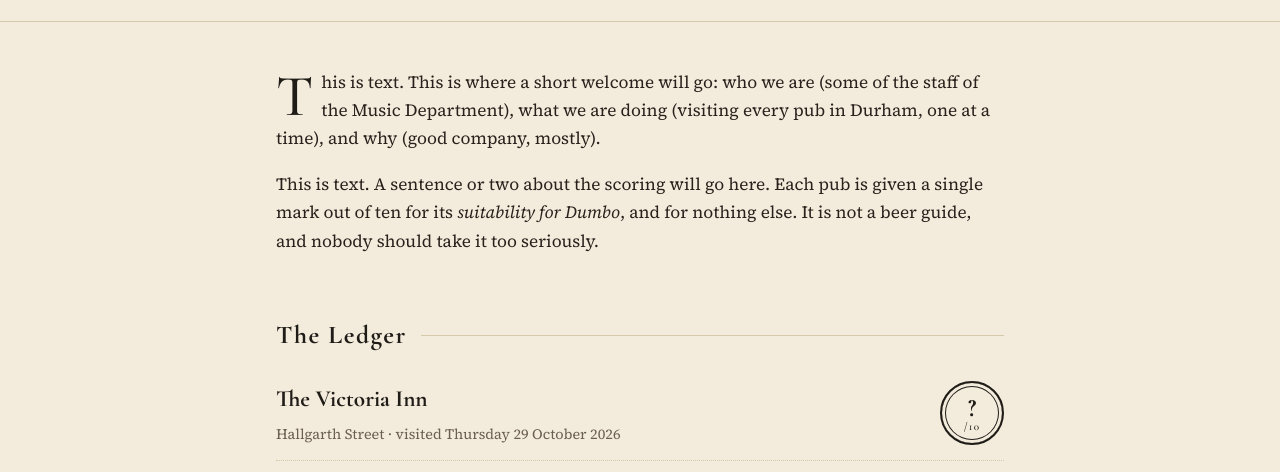
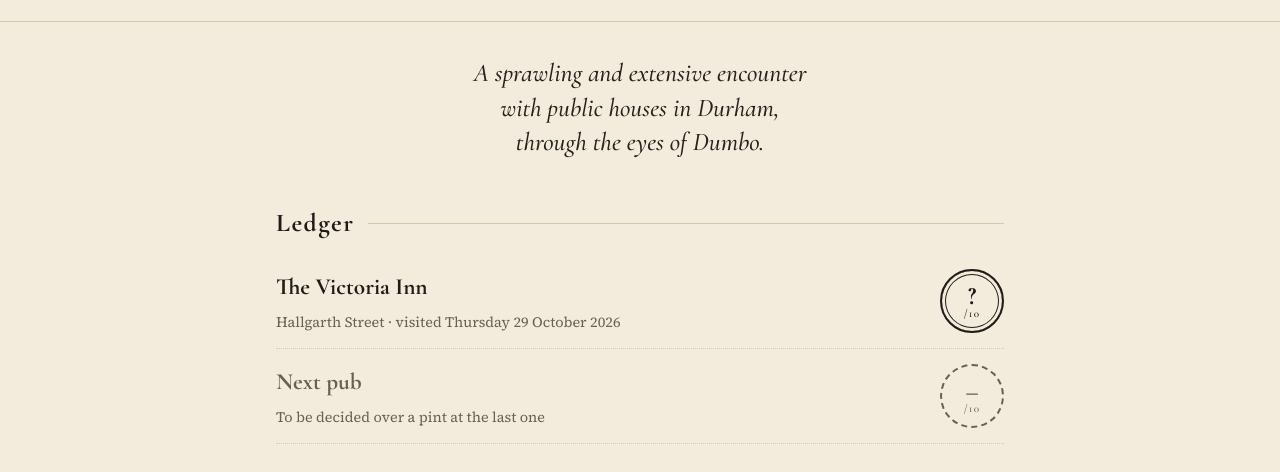
Before and after one commit to ericsegan/DUMBO, a plain HTML site: page index.html in a window 1280 px wide. Shown: the part 318-790 px from the top of the page. Drawn offline with nearby package versions, Linux system fonts and the light colour scheme.

Commit message:
Add files via upload

```diff
--- a/index.html
+++ b/index.html
@@ -19,11 +19,10 @@
 
 <main class="wrap">
   <section class="intro">
-    <p>This is text. This is where a short welcome will go: who we are (some of the staff of the Music Department), what we are doing (visiting every pub in Durham, one at a time), and why (good company, mostly).</p>
-    <p>This is text. A sentence or two about the scoring will go here. Each pub is given a single mark out of ten for its <em>suitability for Dumbo</em>, and for nothing else. It is not a beer guide, and nobody should take it too seriously.</p>
+    <p>A sprawling and extensive encounter with public houses in Durham, through the eyes of Dumbo.</p>
   </section>
 
-  <h2 class="section">The Ledger</h2>
+  <h2 class="section">Ledger</h2>
   <ul class="pub-list">
     <li>
       <a href="victoria-inn.html">
--- a/style.css
+++ b/style.css
@@ -41,9 +41,9 @@ img { max-width: 100%; display: block; }
 
 /* ---------- home ---------- */
 .intro { padding: 28px 0 8px; }
-.intro p:first-child::first-letter {
-  font-family: var(--display); font-size: 3.4em; float: left; line-height: .8;
-  padding: 6px 8px 0 0; color: var(--oxblood);
+.intro p {
+  font-family: var(--display); font-style: italic; font-size: 1.6rem; line-height: 1.35;
+  text-align: center; color: var(--ink); margin: 6px auto 0; max-width: 30ch;
 }
 h2.section {
   font-family: var(--display); font-weight: 700; color: var(--oxblood);
@@ -85,6 +85,7 @@ h2.section::after { content: ""; flex: 1; height: 1px; background: var(--rule);
 
 figure.photo { margin: 18px 0 6px; }
 figure.photo img { width: 100%; aspect-ratio: 3 / 2; object-fit: cover; border: 1px solid var(--rule); filter: sepia(.12); }
+figure.drawing img { aspect-ratio: auto; object-fit: contain; border: 0; filter: none; }
 figure.photo figcaption { font-size: .78rem; color: var(--muted); margin-top: 6px; }
 
 .ledger {
```
Also changed, not shown: victoria-inn.html (+4 -6 lines), victoria-inn.svg (added).
